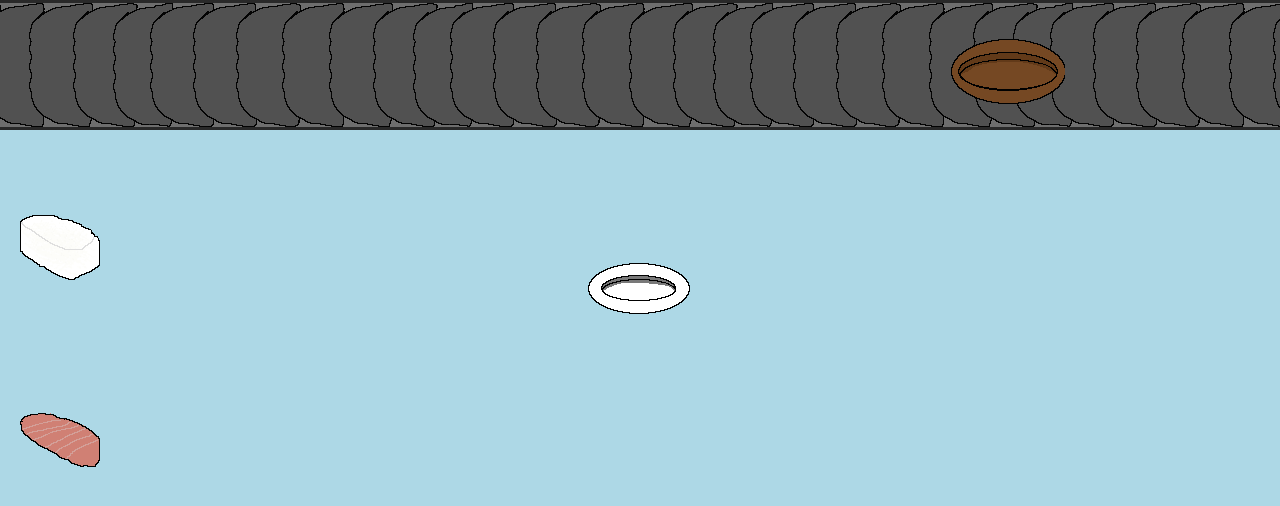
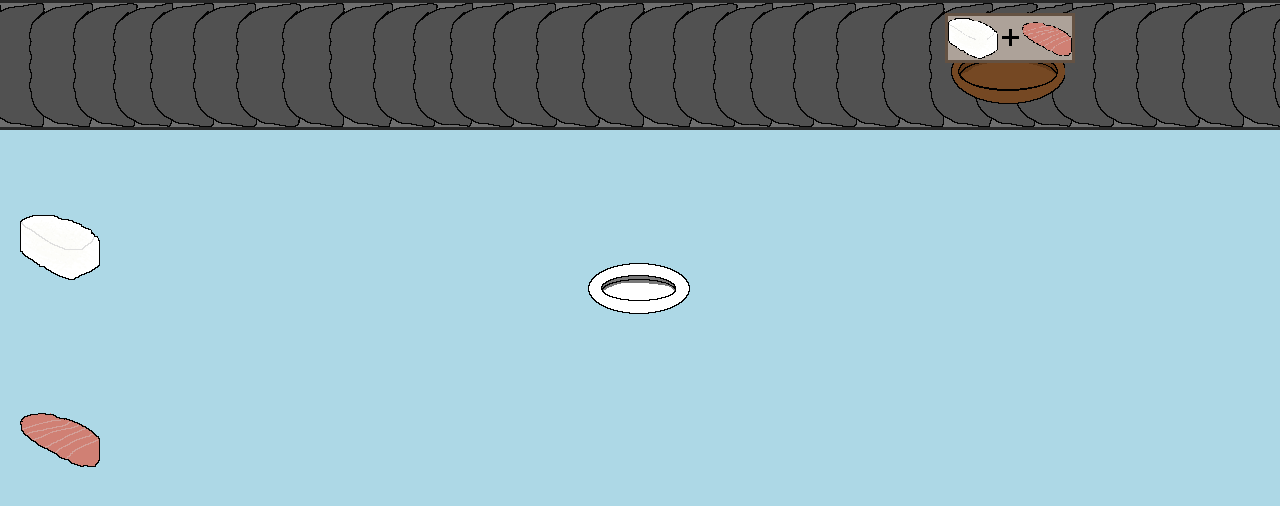
Before and after one commit to fredsson/dekasecond_sushi, a website built with Parcel: page src/html/local/index.html in a window 1280 px wide. Built offline with nearby package versions, Linux system fonts and the light colour scheme.

Commit message:
add order to the tray

```diff
--- a/src/gfx/customer-queue/tray.view.ts
+++ b/src/gfx/customer-queue/tray.view.ts
@@ -19,6 +19,10 @@ export class TrayView {
   constructor(private container: HTMLElement, startX: number, dragDropService: DragDropService) {
     this.root = document.createElement('div');
     this.root.classList.add('tray');
+
+    const order = document.createElement('div');
+    order.classList.add('order', 'order__regular-salmon');
+    this.root.appendChild(order);
 
     container.appendChild(this.root);
 
--- a/src/styles.css
+++ b/src/styles.css
@@ -36,6 +36,18 @@ body {
 
 .tray--filled {
   background-color: green;
+}
+
+.order {
+  position:relative;
+  left: -5px;
+  top: 5px;
+  width: 130px;
+  height: 50px;
+}
+
+.order__regular-salmon {
+  background-image: url('/assets/order_salmon_regular.png');
 }
 
 #conveyor-container {
```
Also changed, not shown: assets/order_salmon_regular.png (added).
